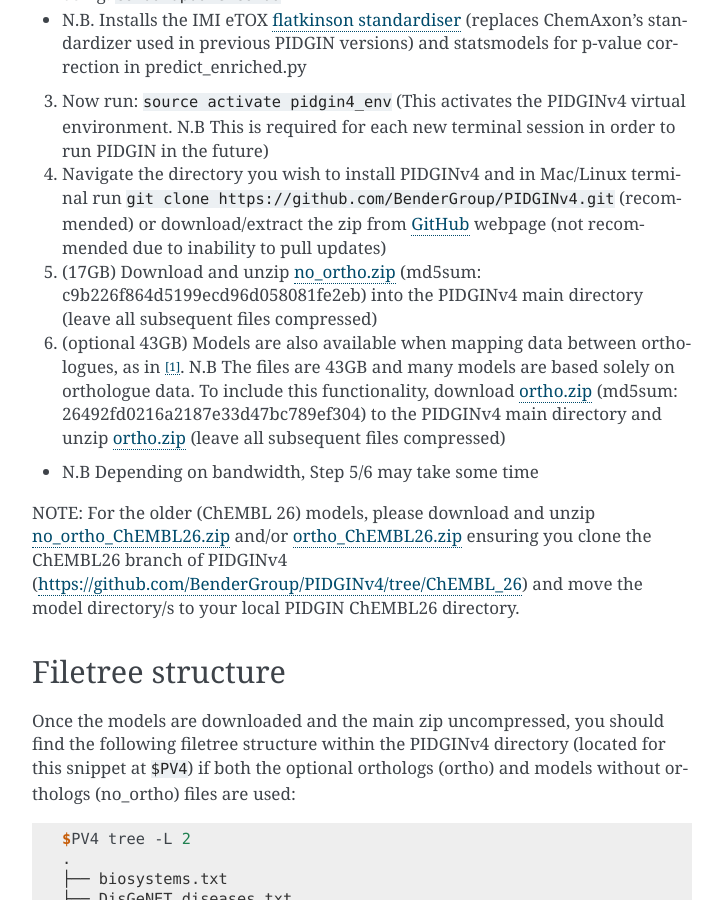
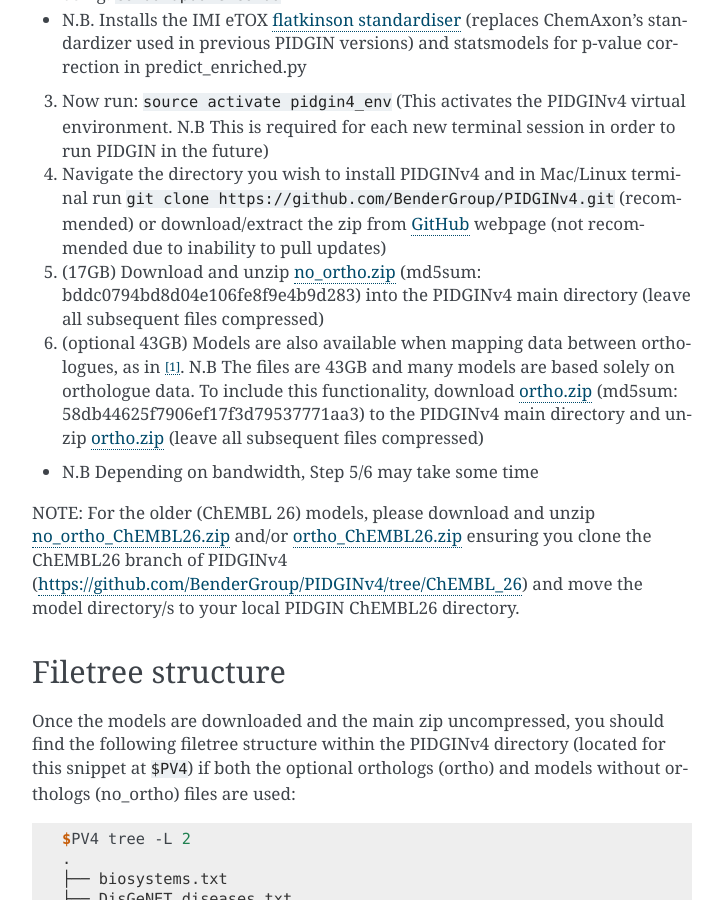
Before and after one commit to BenderGroup/PIDGINv4, a Sphinx documentation site: the page built from docs/install.rst, in a window 1280 px wide and 900 px high, scrolled down 725 px. Shown: the whole window, without its empty margins (388-1111 px from the left). Built offline with Sphinx 7.4.7, drawn with Linux system fonts in a browser that asks for light colours.

Commit message:
Update install.rst

```diff
--- a/docs/install.rst
+++ b/docs/install.rst
@@ -34,9 +34,9 @@
 
 4. Navigate the directory you wish to install PIDGINv4 and in Mac/Linux terminal run ``git clone https://github.com/BenderGroup/PIDGINv4.git`` (recommended) or download/extract the zip from `GitHub`_ webpage (not recommended due to inability to pull updates)
 
-5. (17GB) Download and unzip `no_ortho.zip`_ (md5sum: c9b226f864d5199ecd96d058081fe2eb) into the PIDGINv4 main directory (leave all subsequent files compressed)
+5. (17GB) Download and unzip `no_ortho.zip`_ (md5sum: bddc0794bd8d04e106fe8f9e4b9d283) into the PIDGINv4 main directory (leave all subsequent files compressed)
 
-6. (optional 43GB) Models are also available when mapping data between orthologues, as in [1]_. N.B The files are 43GB and many models are based solely on orthologue data. To include this functionality, download `ortho.zip`_ (md5sum: 26492fd0216a2187e33d47bc789ef304) to the PIDGINv4 main directory and unzip `ortho.zip`_ (leave all subsequent files compressed)
+6. (optional 43GB) Models are also available when mapping data between orthologues, as in [1]_. N.B The files are 43GB and many models are based solely on orthologue data. To include this functionality, download `ortho.zip`_ (md5sum: 58db44625f7906ef17f3d79537771aa3) to the PIDGINv4 main directory and unzip `ortho.zip`_ (leave all subsequent files compressed)
 
 * N.B Depending on bandwidth, Step 5/6 may take some time
 
```
